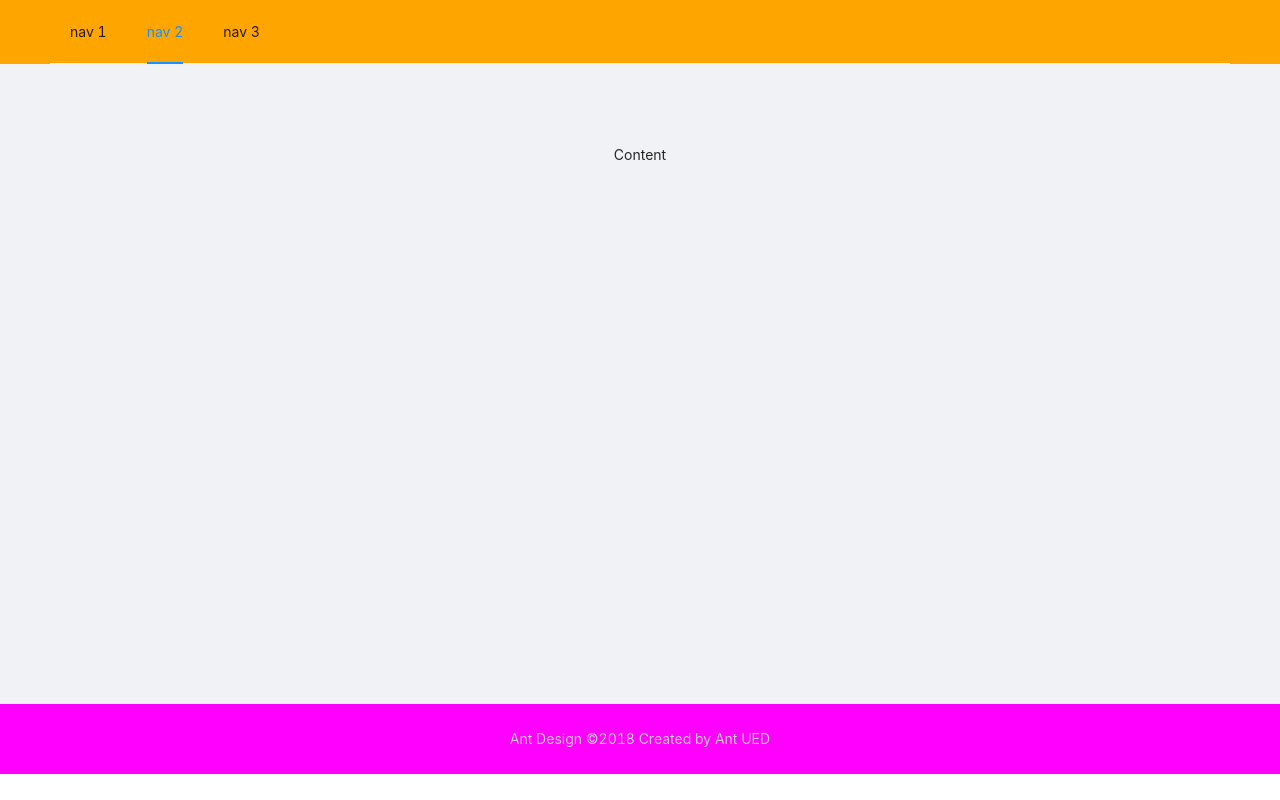
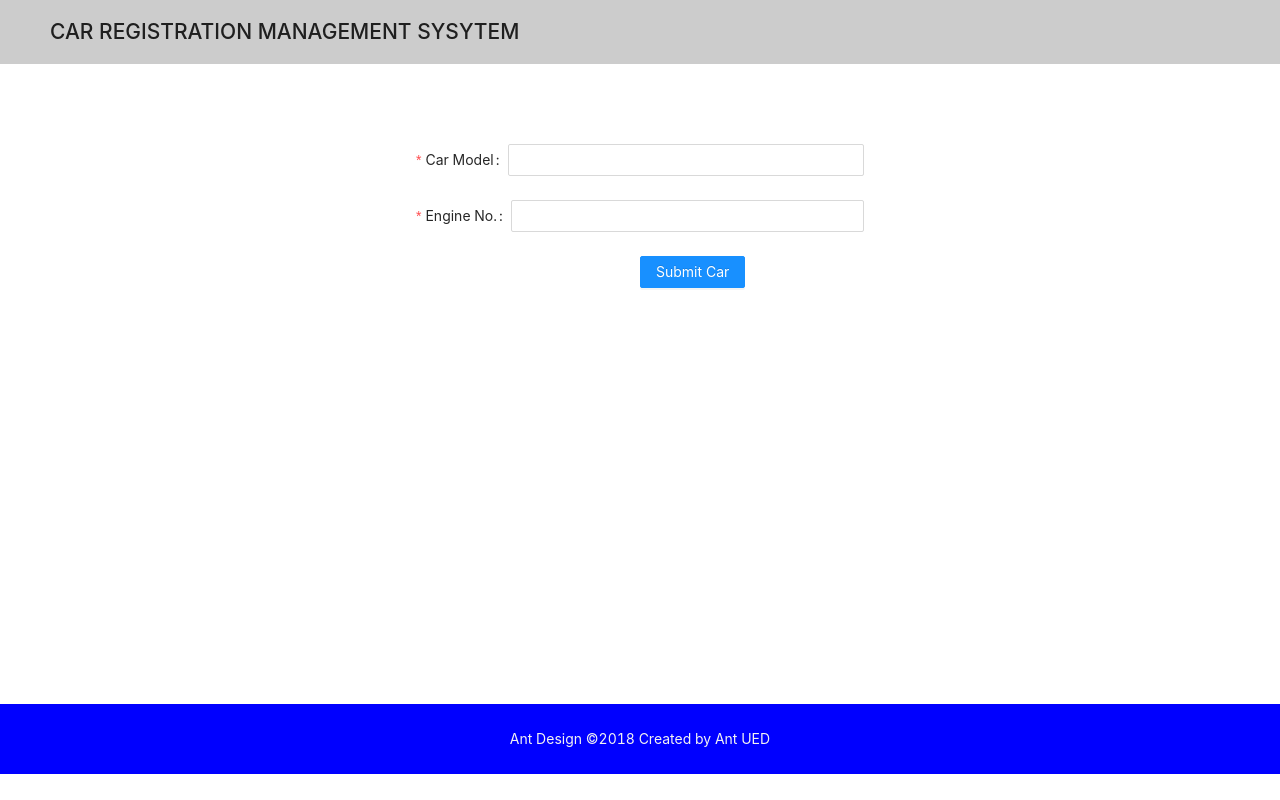
Before and after one commit to iddimsangi/react-concepts-prj, a React (Create React App) app: page / in a window 1280 px wide. Built offline with nearby package versions, Linux system fonts and the light colour scheme.

Commit message:
add form and header to the layout

```diff
--- /dev/null
+++ b/src/containers/Add_car/Add_car.js
@@ -0,0 +1,43 @@
+import React, { Component } from 'react'
+import { Form, Input, Button } from 'antd';
+export default class Add_car extends Component {
+
+    render() {
+        return (
+            <Form style={{width:'40%', margin:'0 auto'}}
+      name="basic"
+      initialValues={{ remember: true }}
+    >
+      <Form.Item
+        label="Car Model"
+        name="Car Model"
+        rules={[{ required: true, message: 'Please input your username!' }]}
+      >
+        <Input />
+      </Form.Item>
+
+      <Form.Item
+        label="Engine No."
+        name="Engine No."
+        rules={[{ required: true, message: 'Please input your username!' }]}
+      >
+        <Input />
+      </Form.Item>
+
+      {/* <Form.Item
+        label="Password"
+        name="password"
+        rules={[{ required: true, message: 'Please input your password!' }]}
+      >
+        <Input.Password />
+      </Form.Item> */}
+
+      <Form.Item wrapperCol={{ offset:12, span: 16 }}>
+        <Button type="primary" htmlType="submit">
+          Submit Car
+        </Button>
+      </Form.Item>
+    </Form>
+        )
+    }
+}
--- a/src/containers/App.js
+++ b/src/containers/App.js
@@ -1,23 +1,19 @@
-import { Layout, Menu, Breadcrumb } from 'antd';
+import { Layout, Menu } from 'antd';
+import Add_car from './Add_car/Add_car';
 const { Header, Content, Footer } = Layout;
 function App() {
   return (
 <Layout className="layout">
-    <Header style={{backgroundColor:'orange'}}>
+    <Header style={{backgroundColor:'#ccc'}}>
       <div className="logo" />
-      <Menu style={{backgroundColor:'orange', textAlign:'center'}}  mode="horizontal" defaultSelectedKeys={['2']}>
-        {new Array(3).fill(null).map((_, index) => {
-          const key = index + 1;
-          return <Menu.Item key={key}>{`nav ${key}`}</Menu.Item>;
-        })}
+      <Menu style={{backgroundColor:'#ccc', textAlign:'center'}}  mode="horizontal" defaultSelectedKeys={['2']}>
+        <h1 style={{textTransform:'uppercase', float:'right'}}>car registration management sysytem</h1>
       </Menu>
     </Header>
-    <Content style={{ padding: '80px 50px', height:'80vh', textAlign:'center' }}>
-
-
-      <div className="site-layout-content">Content</div>
+    <Content style={{ padding: '80px', height:'80vh', backgroundColor:'white' }}>
+      <Add_car />
     </Content>
-    <Footer style={{ textAlign: 'center', color:'#ccc', backgroundColor:'magenta' }}>Ant Design ©2018 Created by Ant UED</Footer>
+    <Footer style={{ textAlign: 'center', color:'#f2f2f2', backgroundColor:'blue' }}>Ant Design ©2018 Created by Ant UED</Footer>
   </Layout>
   );
 }
```
